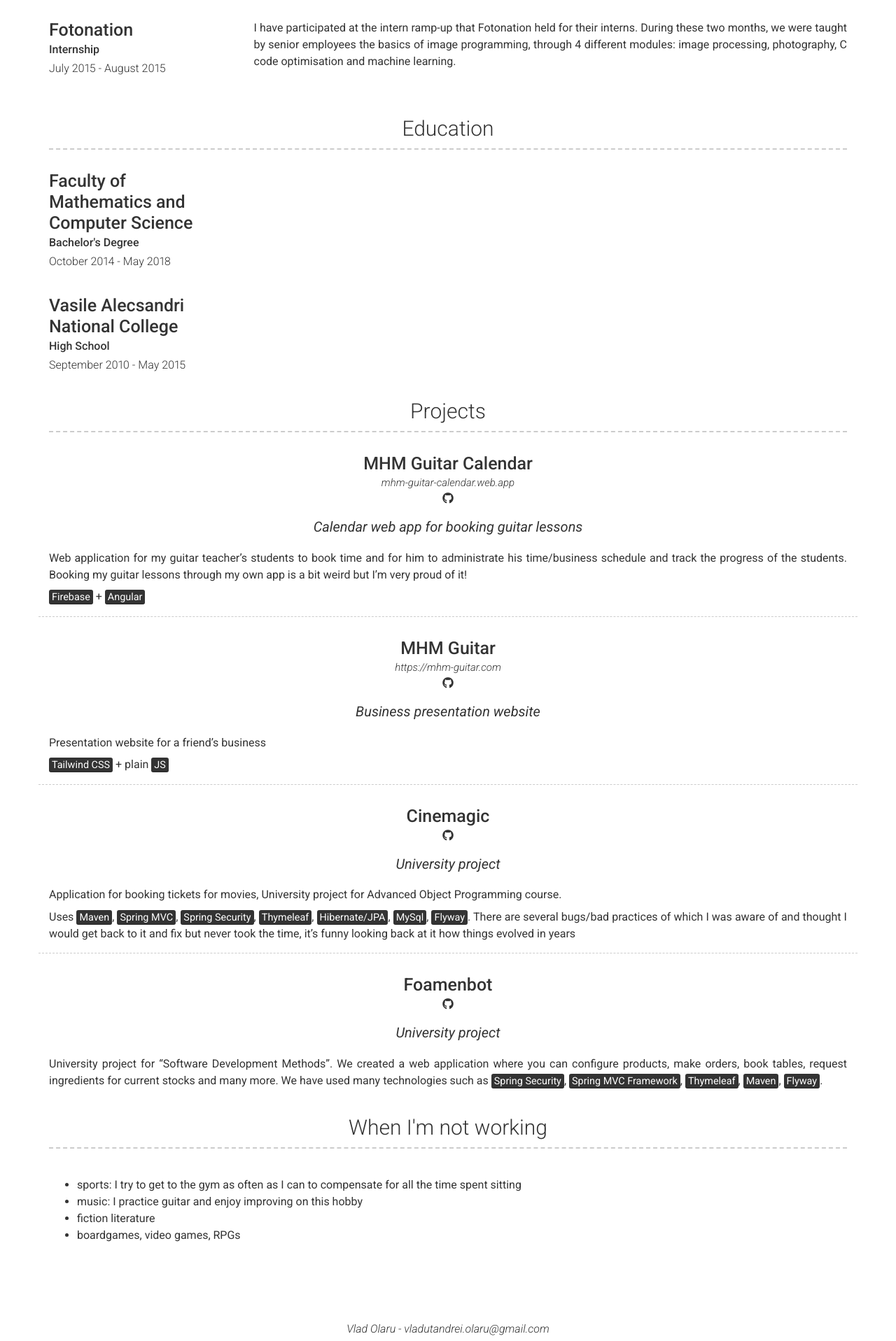
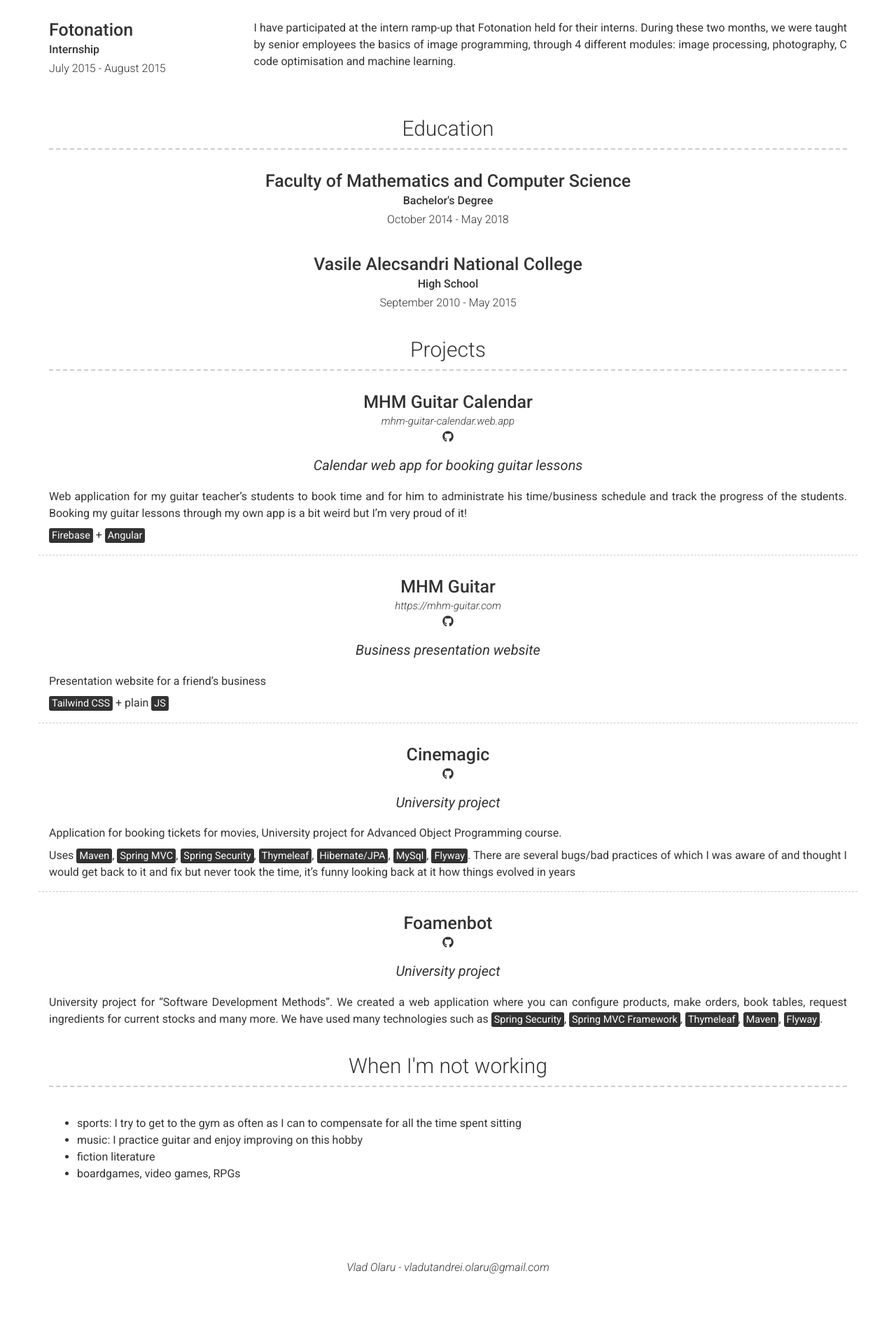
Before and after one commit to Vlad-Olaru/cv, a Jekyll site: the page built from index.md, in a window 1280 px wide. Shown: the part 1968-3885 px from the top of the page at 70% size. Built offline with Jekyll 4.4.1, drawn with Linux system fonts in a browser that asks for light colours; nearby versions of some CDN libraries; after the commit the page ends 3800 px from its top, so only the background shows below that.

Commit message:
align Education section on top-middle

```diff
--- a/_config.yml
+++ b/_config.yml
@@ -143,11 +143,11 @@
   - title: Education
     layout: list
     content:
-      - layout: middle
+      - layout: top-middle
         title: Faculty of Mathematics and Computer Science
         sub_title: Bachelor's Degree
         caption: October 2014 - May 2018
-      - layout: middle
+      - layout: top-middle
         title: Vasile Alecsandri National College
         sub_title: High School
         caption: September 2010 - May 2015
```
